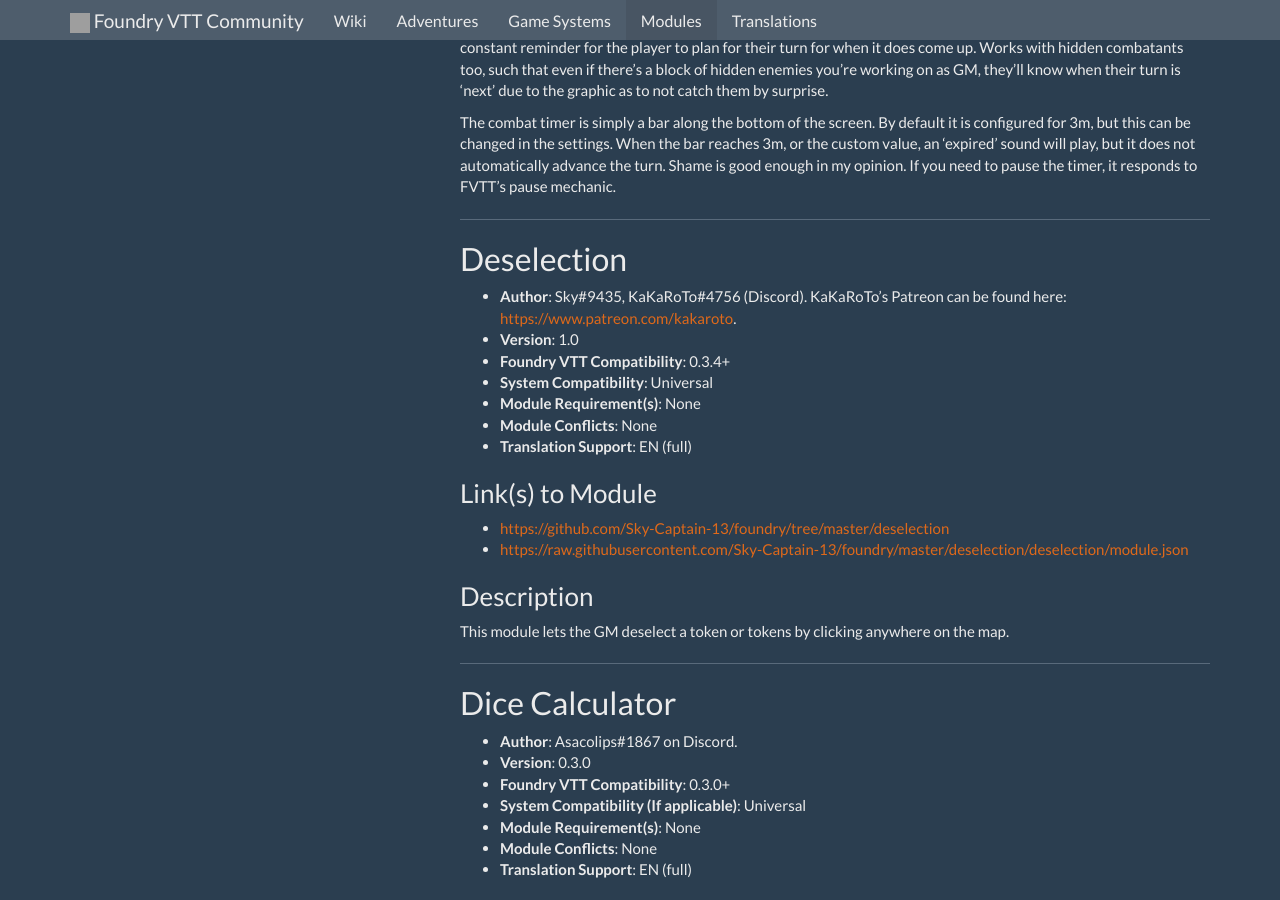
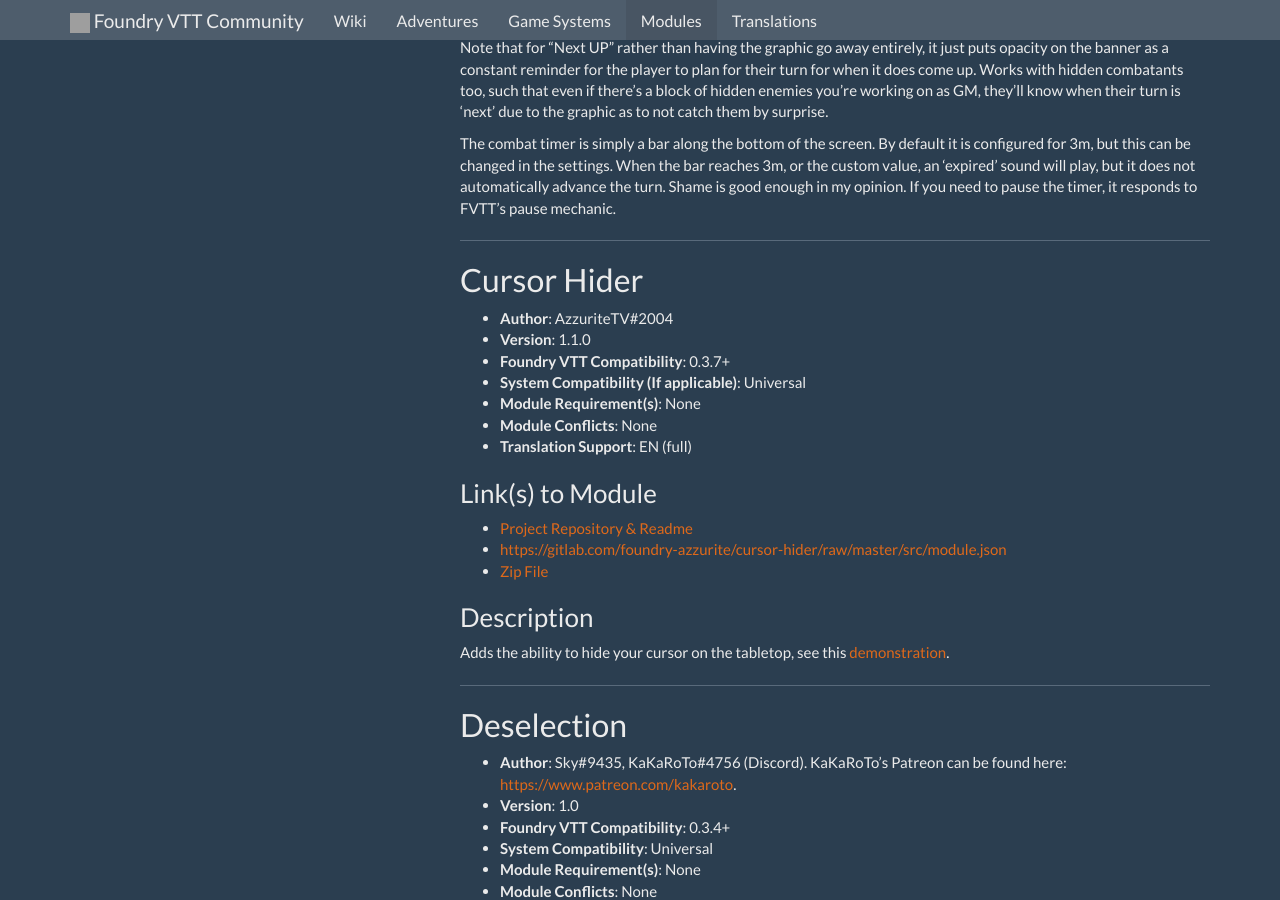
Before and after one commit to foundry-vtt-community/foundry-vtt-community.github.io, a Jekyll site: the page built from _docs/Community-Modules.md, in a window 1280 px wide and 900 px high, scrolled down 2769 px. Built offline with Jekyll 4.4.1, drawn with Linux system fonts in a browser that asks for light colours; nearby versions of some CDN libraries; comment, search, counter and statistics services are not loaded; grey boxes are pictures that could not be loaded.

Commit message:
Update Wiki Content (Automatic)

```diff
--- a/_docs/Community-Modules.md
+++ b/_docs/Community-Modules.md
@@ -6,6 +6,7 @@
       * [Always Show Notes](#always-show-notes)
       * [Chat Autoloader](#chat-autoloader)
       * [Combat Ready](#combat-ready)
+      * [Cursor Hider](#cursor-hider)
       * [Deselection](#deselection)
       * [Dice Calculator](#dice-calculator)
       * [Display Mode](#display-mode)
@@ -135,6 +136,27 @@
 reaches 3m, or the custom value, an 'expired' sound will play, but it does not
 automatically advance the turn. Shame is good enough in my opinion. If you need
 to pause the timer, it responds to FVTT's pause mechanic.
+
+---
+
+## Cursor Hider
+
+* **Author**: AzzuriteTV#2004
+* **Version**: 1.1.0
+* **Foundry VTT Compatibility**: 0.3.7+
+* **System Compatibility (If applicable)**: Universal
+* **Module Requirement(s)**: None
+* **Module Conflicts**: None
+* **Translation Support**: EN (full)
+
+### Link(s) to Module
+* [Project Repository & Readme](https://gitlab.com/foundry-azzurite/cursor-hider)
+* [https://gitlab.com/foundry-azzurite/cursor-hider/raw/master/src/module.json](https://gitlab.com/foundry-azzurite/cursor-hider/raw/master/src/module.json)
+* [Zip File](https://gitlab.com/foundry-azzurite/cursor-hider/raw/master/dist/cursor-hider.zip)
+
+### Description
+
+Adds the ability to hide your cursor on the tabletop, see this [demonstration](https://streamable.com/uxuly).
 
 ---
 
```
